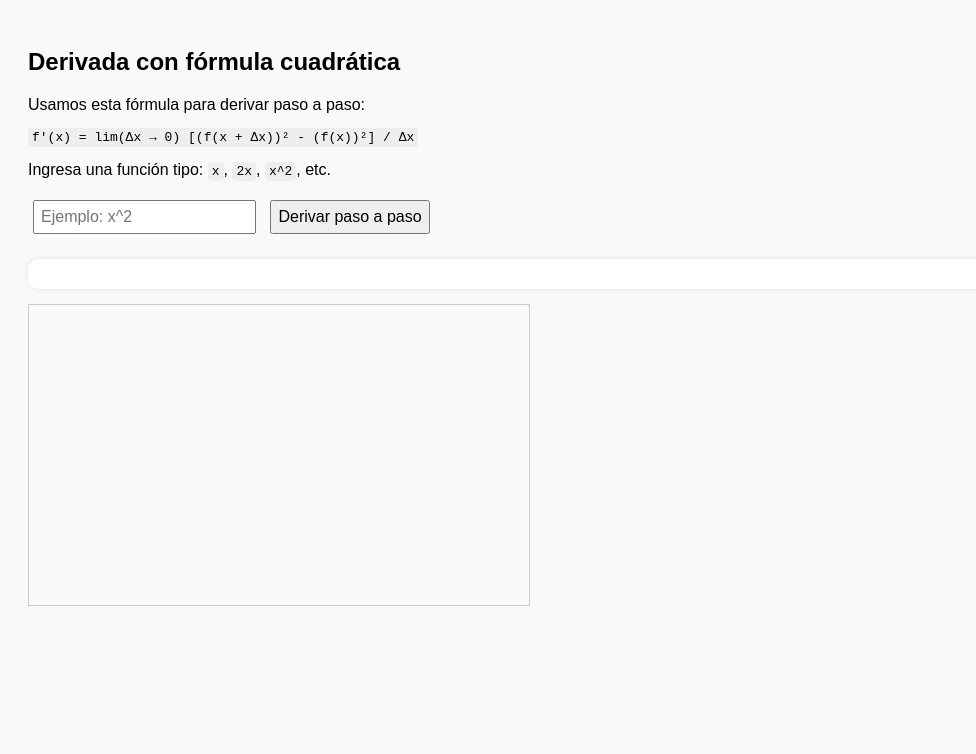
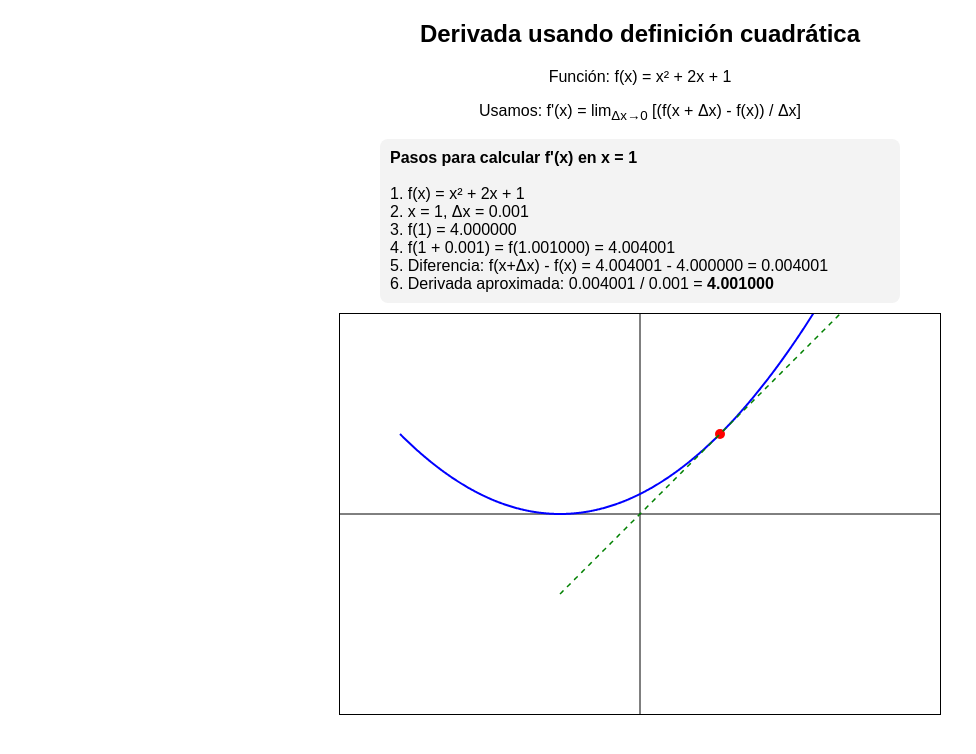
Before and after one commit to Maria2016-ui/Deber-de-Calculo-, a plain HTML site: page index.html in a window 1280 px wide. Shown: the whole page, without its empty margins (0-976 px from the left). Drawn offline with Linux system fonts and the light colour scheme.

Commit message:
Update index.html

```diff
--- a/index.html
+++ b/index.html
@@ -2,146 +2,94 @@
 <html lang="es">
 <head>
   <meta charset="UTF-8">
-  <title>Derivación Cuadrática Paso a Paso</title>
+  <title>Derivación Numérica Paso a Paso</title>
   <style>
-    body {
-      font-family: Arial, sans-serif;
-      padding: 20px;
-      background: #f9f9f9;
-    }
-    input, button {
-      font-size: 16px;
-      padding: 6px;
-      margin: 5px;
-    }
-    .resultado {
-      margin-top: 20px;
-      padding: 15px;
-      background: white;
-      border-radius: 10px;
-      box-shadow: 0 0 5px rgba(0,0,0,0.1);
-    }
-    canvas {
-      border: 1px solid #ccc;
-      margin-top: 15px;
-    }
-    code {
-      background: #eee;
-      padding: 2px 4px;
-      border-radius: 4px;
-    }
+    body { font-family: Arial; text-align: center; }
+    canvas { border: 1px solid black; margin-top: 10px; }
+    .pasos { text-align: left; width: 500px; margin: auto; background: #f3f3f3; padding: 10px; border-radius: 8px; }
   </style>
 </head>
 <body>
-
-<h2>Derivada con fórmula cuadrática</h2>
-<p>Usamos esta fórmula para derivar paso a paso:</p>
-<pre><code>f'(x) = lim(Δx → 0) [(f(x + Δx))² - (f(x))²] / Δx</code></pre>
-
-<p>Ingresa una función tipo: <code>x</code>, <code>2x</code>, <code>x^2</code>, etc.</p>
-<input id="funcion" placeholder="Ejemplo: x^2">
-<button onclick="resolver()">Derivar paso a paso</button>
-
-<div class="resultado" id="pasos"></div>
-<canvas id="grafico" width="500" height="300"></canvas>
+  <h2>Derivada usando definición cuadrática</h2>
+  <p>Función: f(x) = x² + 2x + 1</p>
+  <p>Usamos: f'(x) = lim<sub>Δx→0</sub> [(f(x + Δx) - f(x)) / Δx]</p>
+  <div class="pasos" id="pasos"></div>
+  <canvas id="grafica" width="600" height="400"></canvas>
 
   <script>
-function parsearFuncion(fx, x) {
-  if (fx.includes("^")) {
-    const [coef, exp] = fx.split("x^");
-    const c = coef === "" ? 1 : parseFloat(coef);
-    const e = parseInt(exp);
-    return c * Math.pow(x, e);
-  } else if (fx.includes("x")) {
-    const c = fx.replace("x", "") || "1";
-    return parseFloat(c) * x;
-  } else {
-    return parseFloat(fx);
-  }
+    // Función cuadrática
+    function f(x) {
+      return x*x + 2*x + 1;
     }
 
-function expandirYDerivar(fx) {
-  const pasos = [];
-  const dx = 0.00001; // delta x muy pequeño
-  const x = 2; // valor de prueba
-  const fx_val = parsearFuncion(fx, x);
-  const fx_dx_val = parsearFuncion(fx, x + dx);
+    // Derivada numérica con pasos
+    const x0 = 1;
+    const dx = 0.001;
+    const fx0 = f(x0);
+    const fx0dx = f(x0 + dx);
+    const diferencia = fx0dx - fx0;
+    const derivada = diferencia / dx;
 
-  const fx2 = fx_val * fx_val;
-  const fx_dx2 = fx_dx_val * fx_dx_val;
+    // Mostrar pasos
+    document.getElementById("pasos").innerHTML = `
+      <b>Pasos para calcular f'(x) en x = ${x0}</b><br><br>
+      1. f(x) = x² + 2x + 1<br>
+      2. x = ${x0}, Δx = ${dx}<br>
+      3. f(${x0}) = ${fx0.toFixed(6)}<br>
+      4. f(${x0} + ${dx}) = f(${(x0 + dx).toFixed(6)}) = ${fx0dx.toFixed(6)}<br>
+      5. Diferencia: f(x+Δx) - f(x) = ${fx0dx.toFixed(6)} - ${fx0.toFixed(6)} = ${diferencia.toFixed(6)}<br>
+      6. Derivada aproximada: ${diferencia.toFixed(6)} / ${dx} = <b>${derivada.toFixed(6)}</b><br>
+    `;
 
-  const numerador = fx_dx2 - fx2;
-  const derivada_aprox = numerador / dx;
+    // Graficar
+    const canvas = document.getElementById("grafica");
+    const ctx = canvas.getContext("2d");
 
-  pasos.push(`<strong>1)</strong> Sea f(x) = ${fx}`);
-  pasos.push(`<strong>2)</strong> Evaluamos f(x) en x = 2 ⇒ f(2) = ${fx_val}`);
-  pasos.push(`<strong>3)</strong> f(2 + Δx) = f(2.00001) = ${fx_dx_val.toFixed(5)}`);
-  pasos.push(`<strong>4)</strong> Aplicamos la fórmula:`);
-  pasos.push(`f'(x) ≈ [(f(2 + Δx))² - (f(2))²] / Δx`);
-  pasos.push(`f'(2) ≈ [${fx_dx2.toFixed(5)} - ${fx2.toFixed(5)}] / ${dx}`);
-  pasos.push(`f'(2) ≈ ${numerador.toFixed(5)} / ${dx} = <strong>${derivada_aprox.toFixed(3)}</strong>`);
-  pasos.push(`<em>Esto es la derivada de f(x)^2 evaluada en x = 2</em>`);
+    // Escalas
+    const toCanvasX = x => 300 + x * 80;
+    const toCanvasY = y => 200 - y * 20;
 
-  return { pasos, x, fx_val, derivada_aprox };
-}
-
-function graficar(fx) {
-  const canvas = document.getElementById("grafico");
-  const ctx = canvas.getContext("2d");
-  ctx.clearRect(0, 0, canvas.width, canvas.height);
-
-  // Sistema coordenado
-  const cx = canvas.width / 2;
-  const cy = canvas.height / 2;
+    // Dibujar ejes
+    ctx.beginPath();
+    ctx.moveTo(0, toCanvasY(0));
+    ctx.lineTo(600, toCanvasY(0));
+    ctx.moveTo(toCanvasX(0), 0);
+    ctx.lineTo(toCanvasX(0), 400);
     ctx.strokeStyle = "#000";
-  ctx.beginPath();
-  ctx.moveTo(0, cy); ctx.lineTo(canvas.width, cy); // eje x
-  ctx.moveTo(cx, 0); ctx.lineTo(cx, canvas.height); // eje y
     ctx.stroke();
 
-  // Dibuja f(x)
+    // Dibujar función
     ctx.beginPath();
+    for (let x = -3; x <= 3; x += 0.01) {
+      const cx = toCanvasX(x);
+      const cy = toCanvasY(f(x));
+      if (x === -3) ctx.moveTo(cx, cy);
+      else ctx.lineTo(cx, cy);
+    }
     ctx.strokeStyle = "blue";
-  for (let i = -100; i <= 100; i++) {
-    const x = i / 10;
-    const y = parsearFuncion(fx, x);
-    const px = cx + x * 20;
-    const py = cy - y * 10;
-    if (i === -100) ctx.moveTo(px, py);
-    else ctx.lineTo(px, py);
-  }
+    ctx.lineWidth = 2;
     ctx.stroke();
-  ctx.fillStyle = "blue";
-  ctx.fillText("f(x)", 50, 20);
 
-  // Punto de evaluación x=2
-  const x_eval = 2;
-  const y_eval = parsearFuncion(fx, x_eval);
-  const px = cx + x_eval * 20;
-  const py = cy - y_eval * 10;
+    // Dibujar punto (x0, f(x0))
     ctx.beginPath();
-  ctx.arc(px, py, 4, 0, 2 * Math.PI);
+    ctx.arc(toCanvasX(x0), toCanvasY(fx0), 5, 0, 2 * Math.PI);
     ctx.fillStyle = "red";
     ctx.fill();
-  ctx.fillText(`f(${x_eval})`, px + 5, py - 5);
+
+    // Dibujar recta tangente
+    ctx.beginPath();
+    for (let x = x0 - 2; x <= x0 + 2; x += 0.01) {
+      const y = derivada * (x - x0) + fx0;
+      const cx = toCanvasX(x);
+      const cy = toCanvasY(y);
+      if (x === x0 - 2) ctx.moveTo(cx, cy);
+      else ctx.lineTo(cx, cy);
     }
-
-function resolver() {
-  const fx = document.getElementById("funcion").value.trim();
-  const contenedor = document.getElementById("pasos");
-
-  if (!fx) {
-    contenedor.innerHTML = "Por favor ingresa una función.";
-    return;
-  }
-
-  const { pasos, x, fx_val, derivada_aprox } = expandirYDerivar(fx);
-
-  contenedor.innerHTML = pasos.map(p => `<p>${p}</p>`).join("");
-
-  graficar(fx);
-}
+    ctx.strokeStyle = "green";
+    ctx.lineWidth = 1.5;
+    ctx.setLineDash([5, 5]);
+    ctx.stroke();
+    ctx.setLineDash([]);
   </script>
-
 </body>
 </html>
```
Lines whose indentation alone changed are shown as unchanged.
